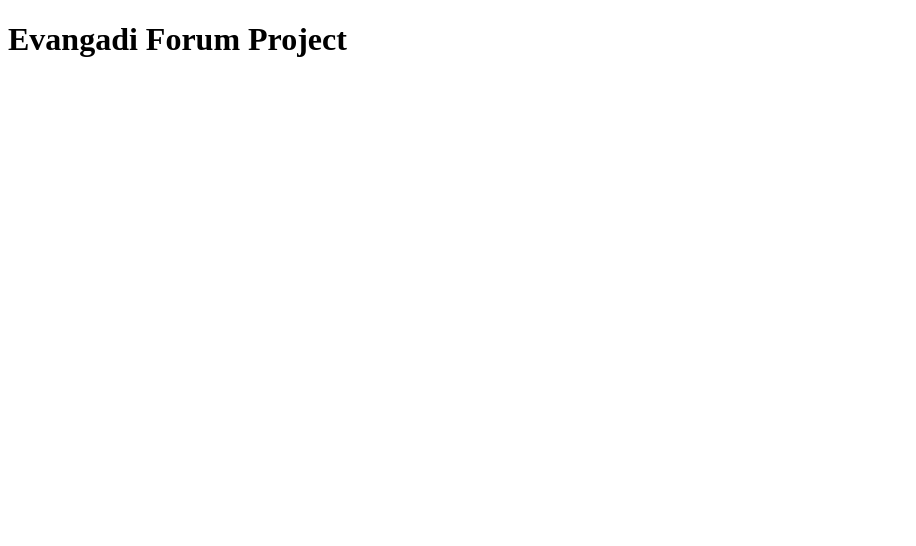
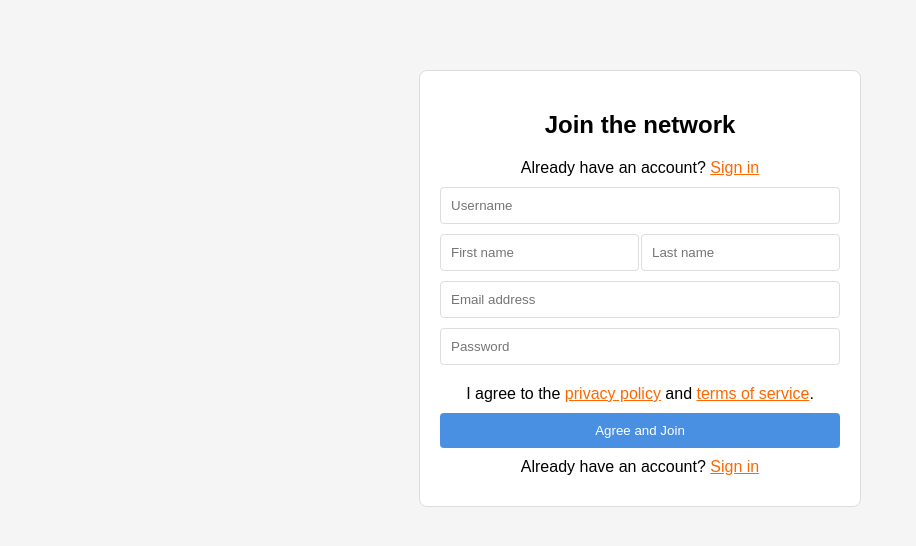
Before and after one commit to yordanos26/Evangadi_forum_final, a React (Vite) app in the folder Frontend/: page / in a window 1280 px wide. Shown: the top 546 px of the page, without its empty margins (0-916 px from the left). Built offline with nearby package versions, Linux system fonts and the light colour scheme.

Commit message:
Sign up page is created with module css

```diff
--- a/Frontend/src/App.jsx
+++ b/Frontend/src/App.jsx
@@ -1,12 +1,13 @@
 import { useState } from 'react'
 
 import './App.css'
+import Signup from './components/SignUp/SignUp'
 
 function App() {
 
   return (
     <>
-      <h1>Evangadi  Forum Project</h1>
+      <Signup />
     </>
   )
 }
--- a/Frontend/src/components/SignUp/SignUp.jsx
+++ b/Frontend/src/components/SignUp/SignUp.jsx
@@ -0,0 +1,84 @@
+import React, { useState } from "react";
+import classes from "./SignUp.module.css";
+
+const Signup = () => {
+  const [formData, setFormData] = useState({
+    username: "",
+    firstName: "",
+    lastName: "",
+    email: "",
+    password: "",
+  });
+
+  const handleChange = (e) => {
+    setFormData({ ...formData, [e.target.name]: e.target.value });
+  };
+
+  const handleSubmit = (e) => {
+    e.preventDefault();
+    // Add API integration call here
+  };
+
+  return (
+    <div className={classes.signup_container}>
+      <h2>Join the network</h2>
+      <p>
+        Already have an account? <a href="/signin">Sign in</a>
+      </p>
+      <form onSubmit={handleSubmit}>
+        <input
+          type="text"
+          name="username"
+          placeholder="Username"
+          value={formData.username}
+          onChange={handleChange}
+          required
+        />
+        <div className={classes.name_fields}>
+          <input
+            type="text"
+            name="firstName"
+            placeholder="First name"
+            value={formData.firstName}
+            onChange={handleChange}
+            required
+          />
+          <input
+            type="text"
+            name="lastName"
+            placeholder="Last name"
+            value={formData.lastName}
+            onChange={handleChange}
+            required
+          />
+        </div>
+        <input
+          type="email"
+          name="email"
+          placeholder="Email address"
+          value={formData.email}
+          onChange={handleChange}
+          required
+        />
+        <input
+          type="password"
+          name="password"
+          placeholder="Password"
+          value={formData.password}
+          onChange={handleChange}
+          required
+        />
+        <p>
+          I agree to the <a href="/privacy-policy">privacy policy</a> and{" "}
+          <a href="/terms">terms of service</a>.
+        </p>
+        <button type="submit">Agree and Join</button>
+      </form>
+      <p>
+        Already have an account? <a href="/signin">Sign in</a>
+      </p>
+    </div>
+  );
+};
+
+export default Signup;
--- /dev/null
+++ b/Frontend/src/components/SignUp/SignUp.module.css
@@ -0,0 +1,53 @@
+body {
+    font-family: Arial, sans-serif;
+    margin-top: 70px;
+    background-color: #f5f5f5;
+}
+
+.signup_container {
+  width: 100%;
+  max-width: 400px;
+  margin: 0 auto;
+  padding: 20px;
+  border: 1px solid #ddd;
+  border-radius: 8px;
+  background-color: #fff;
+}
+.name_fields {
+  display: flex;
+  justify-content: space-between;
+}
+
+.signup_container h2 {
+  text-align: center;
+}
+
+.signup_container p {
+  text-align: center;
+  margin: 10px 0;
+}
+
+.signup_container form {
+  display: flex;
+  flex-direction: column;
+}
+
+.signup_container input {
+  margin-bottom: 10px;
+  padding: 10px;
+  border: 1px solid #ddd;
+  border-radius: 4px;
+}
+
+.signup_container button {
+  background-color: #4a90e2;
+  color: #fff;
+  padding: 10px;
+  border: none;
+  border-radius: 4px;
+  cursor: pointer;
+}
+
+.signup_container a {
+  color: #ff6700;
+}
```
